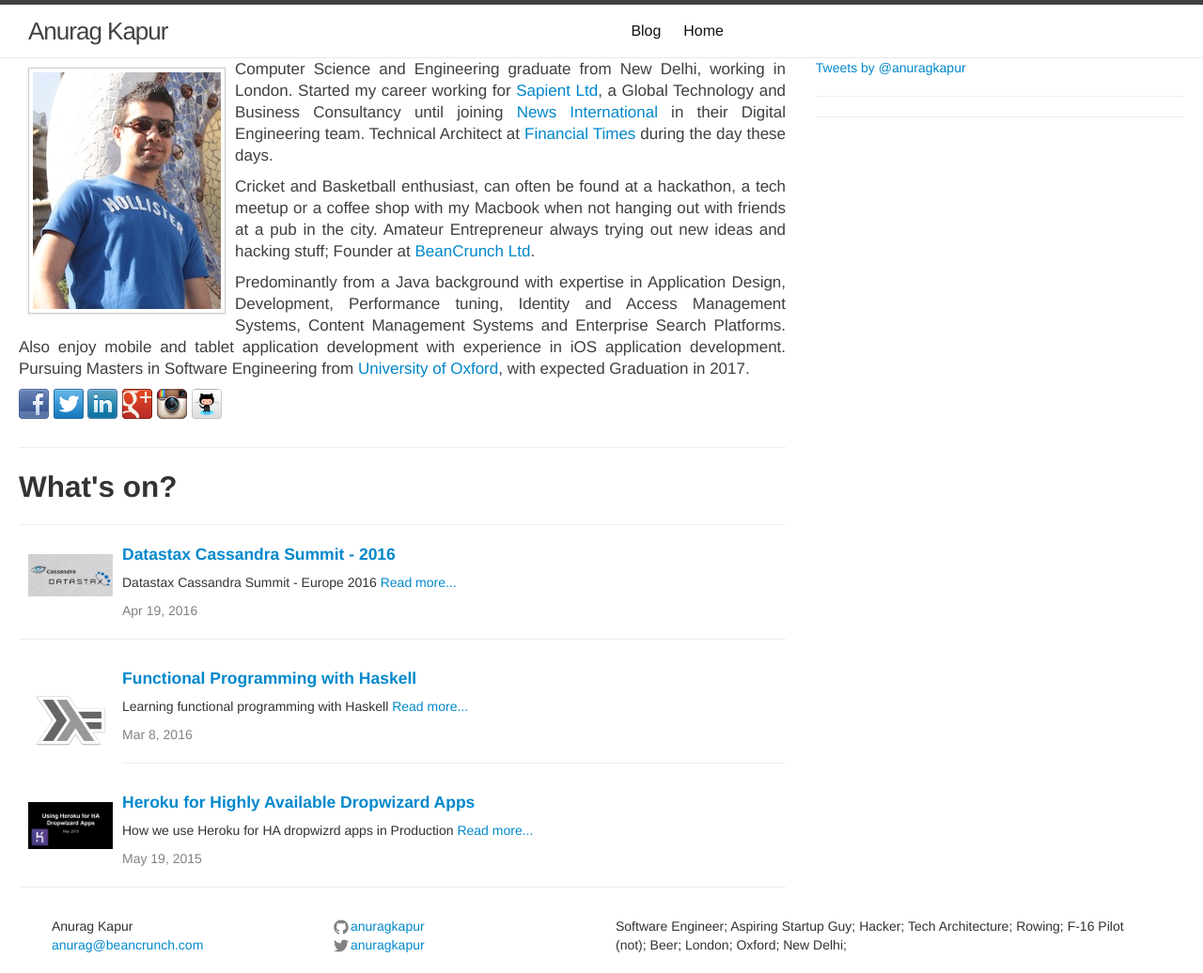
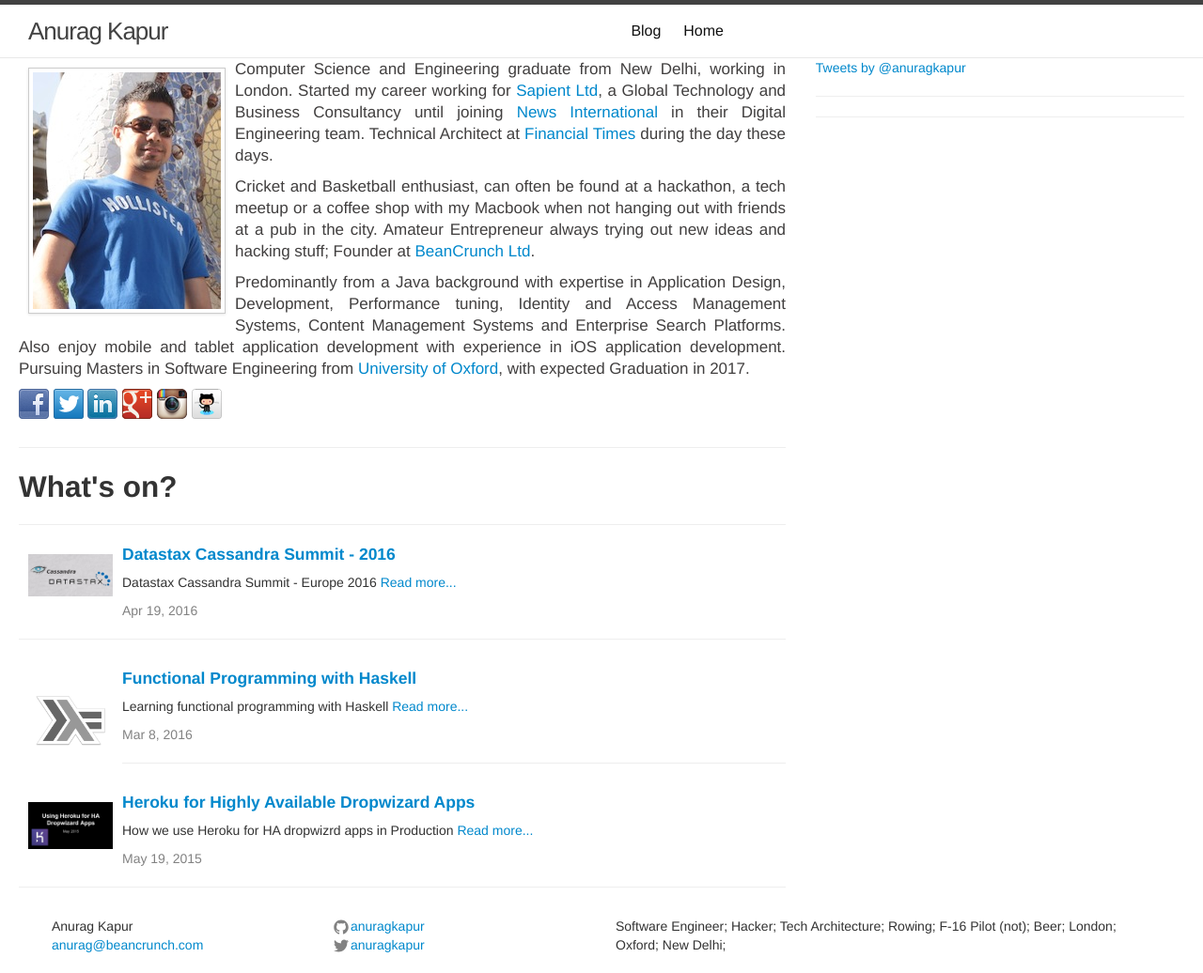
Before and after one commit to anuragkapur/anuragkapur.github.io, a Jekyll site: the page built from index.html, in a window 1280 px wide. Shown: the whole page at 94% size. Built offline with Jekyll 4.4.1, drawn with Linux system fonts in a browser that asks for light colours; comment, search, counter and statistics services are not loaded.

Commit message:
Update site description

```diff
--- a/_config.yml
+++ b/_config.yml
@@ -9,7 +9,7 @@
 title: Anurag Kapur
 email: anurag@beancrunch.com
 description: > # this means to ignore newlines until "baseurl:"
-  Software Engineer; Aspiring Startup Guy; Hacker; Tech Architecture; Rowing; F-16 Pilot (not); Beer; London; Oxford;
+  Software Engineer; Hacker; Tech Architecture; Rowing; F-16 Pilot (not); Beer; London; Oxford;
   New Delhi;
 baseurl: "" # the subpath of your site, e.g. /blog
 url: "http://www.anuragkapur.com" # the base hostname & protocol for your site
```
